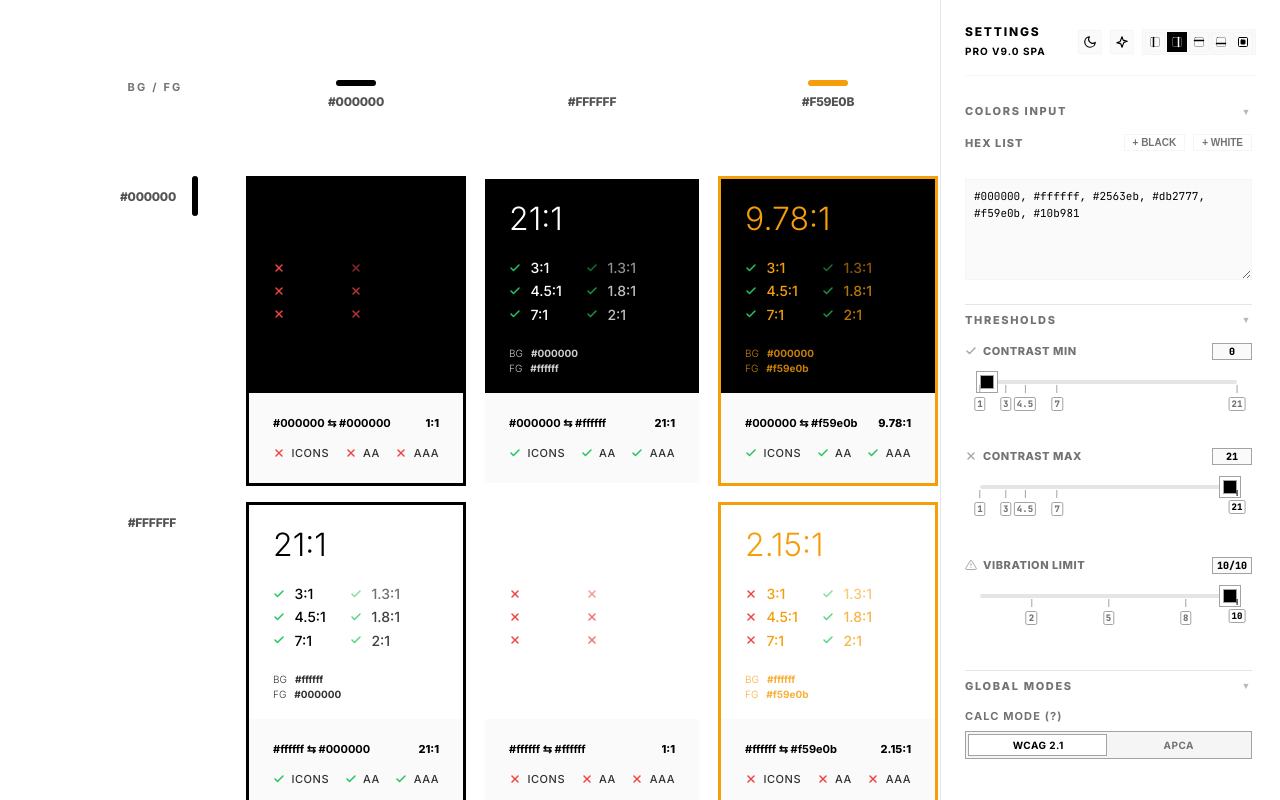
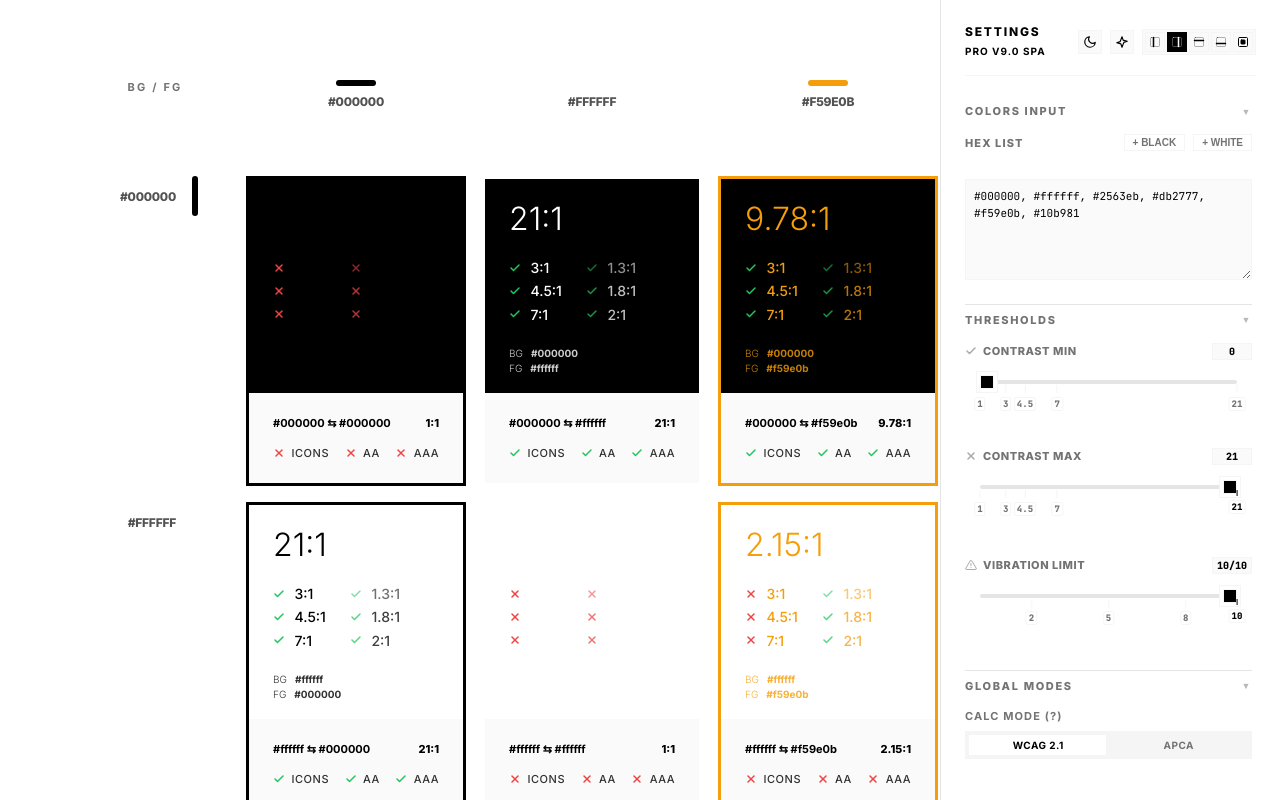
Before and after one commit to Anita-Luda/color-contrast-matrix, a React (Vite) app: page / in a window 1280 px wide. Built offline with nearby package versions, Linux system fonts and the light colour scheme.

Commit message:
Update Common.css

```diff
--- a/src/components/Common/Common.css
+++ b/src/components/Common/Common.css
@@ -41,7 +41,7 @@
   background: var(--bg-i);
   padding: 1px 4px;
   border-radius: var(--rad-i);
-  border: var(--brd-w, 1px) solid var(--brd-i);
+  border: var(--brd-w, 1px) solid var(--brd-s);
   color: var(--txt-p);
   min-width: 40px;
   text-align: center;
@@ -87,8 +87,8 @@ input[type=range]::-webkit-slider-thumb {
   cursor: pointer;
   -webkit-appearance: none;
   margin-top: -5px;
-  box-shadow: 0 0 0 3px var(--bg-p), 0 0 0 4px var(--brd-i);
-  border: var(--brd-w, 1px) solid var(--brd-i);
+  box-shadow: 0 0 0 3px var(--bg-p), 0 0 0 4px var(--brd-s);
+  border: var(--brd-w, 1px) solid var(--brd-s);
   transition: transform 0.1s;
   position: relative;
   z-index: 5;
@@ -121,14 +121,14 @@ input[type=range]::-webkit-slider-thumb:active {
 .threshold-tick {
   width: 1px;
   height: 8px;
-  background: var(--brd-i);
+  background: var(--brd-s);
   transition: all 0.2s;
   margin-top: -12px; /* Pull it up to touch the track */
 }
 
 .threshold-btn {
   background: var(--bg-p);
-  border: 1px solid var(--brd-i);
+  border: 1px solid var(--brd-s);
   border-radius: 2px;
   padding: 0 2px;
   font-size: 9px;
@@ -169,7 +169,7 @@ input[type=range]::-webkit-slider-thumb:active {
   background: var(--n-100);
   padding: 2px;
   border-radius: var(--rad-btn);
-  border: var(--brd-w, 1px) solid var(--brd-i);
+  border: var(--brd-w, 1px) solid var(--brd-s);
   position: relative;
   z-index: 1;
 }
@@ -181,7 +181,7 @@ input[type=range]::-webkit-slider-thumb:active {
   background: var(--bg-p);
   border-radius: calc(var(--rad-btn) - 2px);
   box-shadow: var(--shd-p);
-  border: var(--brd-w, 1px) solid var(--brd-i);
+  border: var(--brd-w, 1px) solid var(--brd-s);
   transition: all 0.3s cubic-bezier(0.4, 0, 0.2, 1);
   z-index: -1;
 }
@@ -248,7 +248,7 @@ input[type=range]::-webkit-slider-thumb:active {
   padding: 4px 8px;
   background: var(--bg-i);
   border-radius: var(--rad-i);
-  border: var(--brd-w, 1px) solid var(--brd-i);
+  border: var(--brd-w, 1px) solid var(--brd-s);
 }
 
 .toggle-label {
@@ -264,7 +264,7 @@ input[type=range]::-webkit-slider-thumb:active {
   height: 18px;
   background: var(--tog-track);
   border-radius: var(--rad-t);
-  border: var(--brd-w, 1px) solid var(--brd-i);
+  border: var(--brd-w, 1px) solid var(--brd-s);
   position: relative;
   cursor: pointer;
   transition: background-color 0.3s cubic-bezier(0.4, 0, 0.2, 1), border-color 0.3s cubic-bezier(0.4, 0, 0.2, 1);
```
